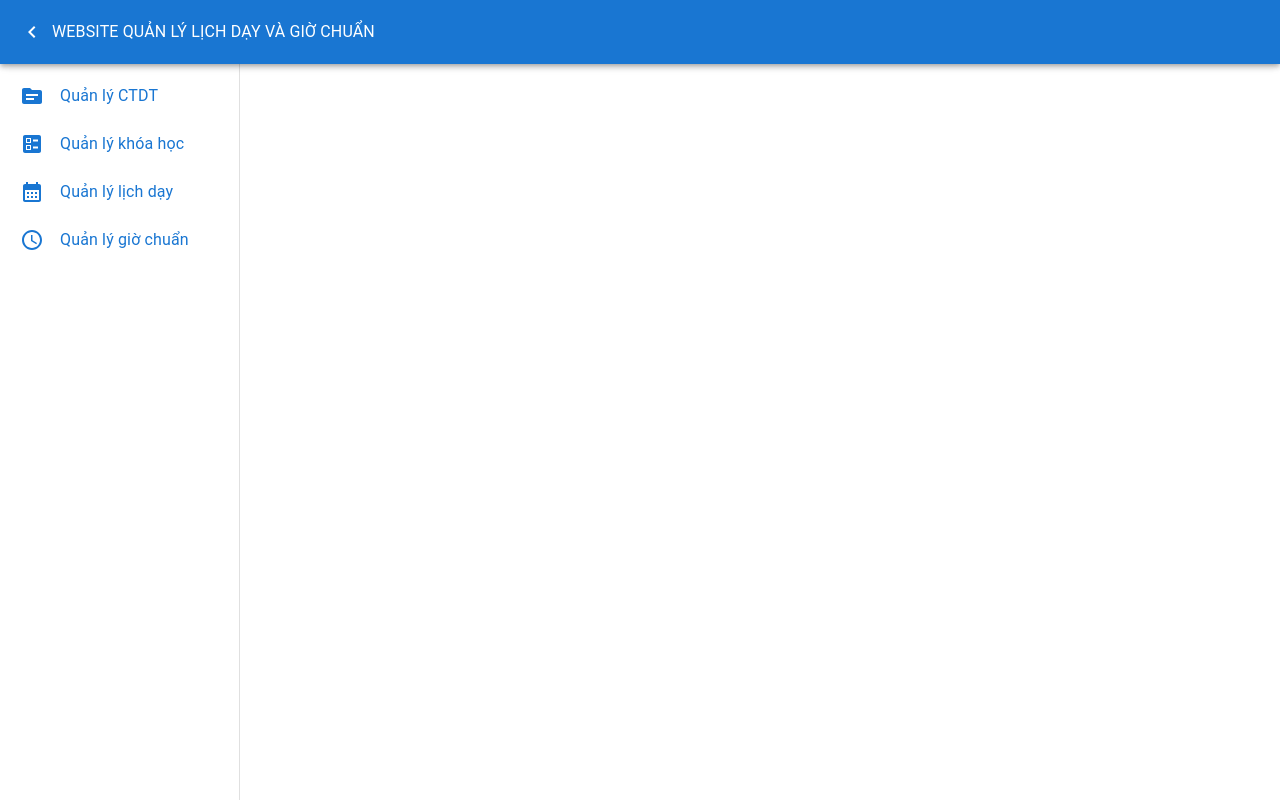
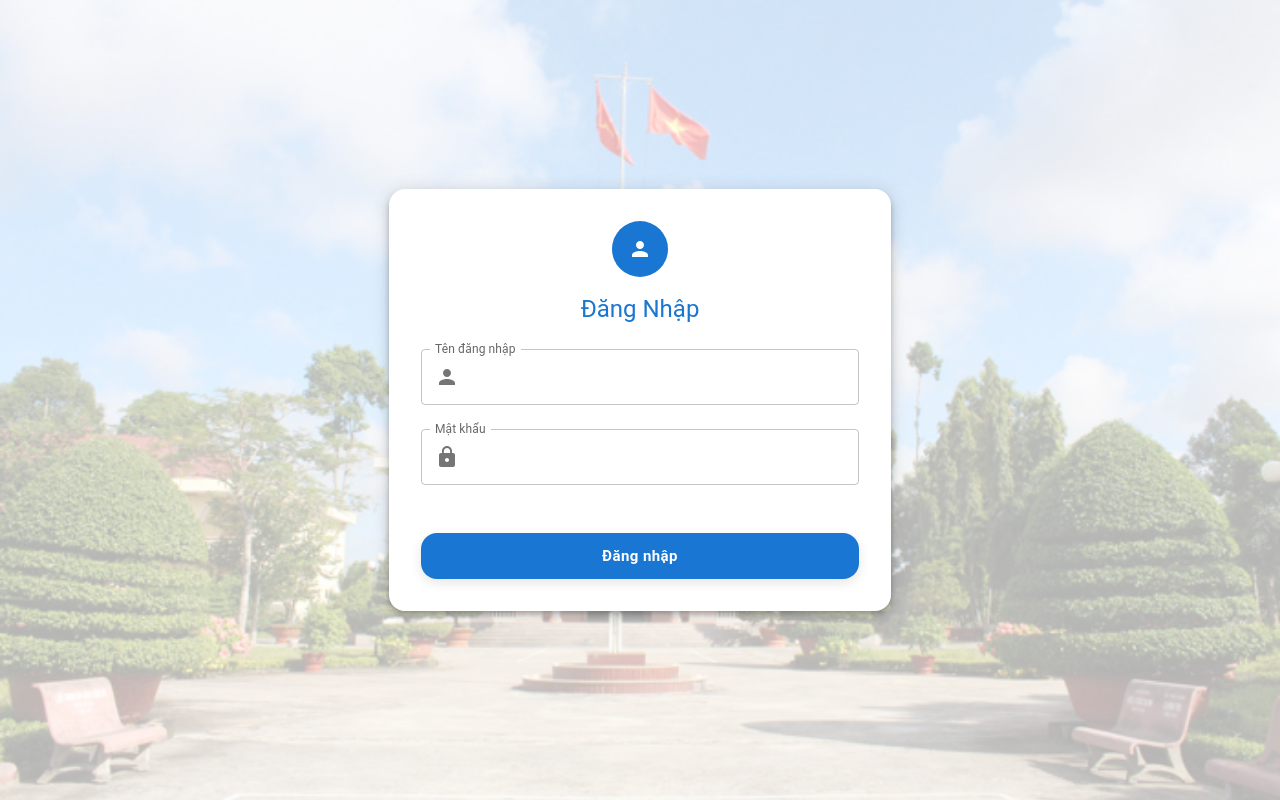
Before and after one commit to DaNh223/WebsiteQLLH, a React (Create React App) app: page /login in a window 1280 px wide. Built offline with nearby package versions, Linux system fonts and the light colour scheme.

Commit message:
ble commit

```diff
--- a/src/App.js
+++ b/src/App.js
@@ -1,17 +1,63 @@
+// import './App.css';
+// import { BrowserRouter as Router, Routes, Route } from "react-router-dom";
+// import Schedule from "./pages/Schedule";
+// import QuanLyGioGiang from "./pages/StandardHours";
+// import ProgramManagement from './pages/ProgramManagement';
+// import CourseManagement from './pages/CourseManagement';
+// import Login from './pages/Login';
+// import SidebarLayout from './components/Sidebar';
+
+// import { ToastContainer } from 'react-toastify';
+// import 'react-toastify/dist/ReactToastify.css';
+
+// function App() {
+//   return (
+//     <Router>
+//       <ToastContainer
+//         position="top-right"
+//         autoClose={3000}
+//         hideProgressBar={false}
+//         newestOnTop
+//         closeOnClick
+//         pauseOnFocusLoss
+//         draggable
+//         pauseOnHover
+//       />
+//       <Routes>
+//         {/* Login không có sidebar */}
+//         <Route path="/login" element={<Login />} />
+
+//         {/* Các route khác có sidebar */}
+//         <Route element={<SidebarLayout />}>
+//           <Route path="/" element={<ProgramManagement />} />
+//           <Route path="/schedule" element={<Schedule />} />
+//           <Route path="/time" element={<QuanLyGioGiang />} />
+//           <Route path="/course" element={<CourseManagement />} />
+//         </Route>
+//       </Routes>
+//     </Router>
+//   );
+// }
+
+// export default App;
+
+
 import './App.css';
 import { BrowserRouter as Router, Routes, Route } from "react-router-dom";
 import Schedule from "./pages/Schedule";
 import QuanLyGioGiang from "./pages/StandardHours";
 import ProgramManagement from './pages/ProgramManagement';
-import Sidebar from './components/Sidebar';
 import CourseManagement from './pages/CourseManagement';
+import Login from './pages/Login';
+import SidebarLayout from './components/Sidebar';
+import ProtectedRoute from './components/ProtectedRoute'; // Import ProtectedRoute
 
 import { ToastContainer } from 'react-toastify';
 import 'react-toastify/dist/ReactToastify.css';
+
 function App() {
   return (
     <Router>
-
       <ToastContainer
         position="top-right"
         autoClose={3000}
@@ -22,15 +68,18 @@ function App() {
         draggable
         pauseOnHover
       />
-      <Sidebar>
-        <Routes>
+      <Routes>
+        {/* Login không có sidebar */}
+        <Route path="/login" element={<Login />} />
+
+        {/* Các route khác có sidebar, sử dụng ProtectedRoute để bảo vệ */}
+        <Route element={<ProtectedRoute> <SidebarLayout /> </ProtectedRoute>}>
+          <Route path="/" element={<ProgramManagement />} />
           <Route path="/schedule" element={<Schedule />} />
           <Route path="/time" element={<QuanLyGioGiang />} />
-          <Route path="/" element={<ProgramManagement />} />
           <Route path="/course" element={<CourseManagement />} />
-        </Routes>
-      </Sidebar>
-
+        </Route>
+      </Routes>
     </Router>
   );
 }
--- /dev/null
+++ b/src/api/accountApi.js
@@ -0,0 +1,19 @@
+const API_BASE_URL = process.env.REACT_APP_API_BASE_URL;
+
+
+export const login = async (data) => {
+    const response = await fetch(`${API_BASE_URL}/Account/login`, {
+        method: 'POST',
+        headers: {
+            'Content-Type': 'application/json'
+        },
+        body: JSON.stringify(data)
+    });
+
+    if (!response.ok) {
+        const error = await response.json();
+        throw new Error(error.message || 'Lỗi đăng nhập');
+    }
+
+    return response.json();
+};
--- /dev/null
+++ b/src/components/ProtectedRoute.js
@@ -0,0 +1,15 @@
+import { Navigate } from 'react-router-dom';
+
+// Component bảo vệ route, chuyển hướng về trang login nếu người dùng chưa đăng nhập
+const ProtectedRoute = ({ children }) => {
+    // Kiểm tra xem người dùng đã đăng nhập chưa
+    const isAuthenticated = localStorage.getItem('user'); // Kiểm tra trong localStorage
+
+    if (!isAuthenticated) {
+        return <Navigate to="/login" replace />;
+    }
+
+    return children;
+};
+
+export default ProtectedRoute;
--- a/src/components/Sidebar.js
+++ b/src/components/Sidebar.js
@@ -1,9 +1,15 @@
 import { useState } from "react";
-import { Drawer, List, ListItem, ListItemButton, ListItemIcon, ListItemText, AppBar, Toolbar, IconButton, CssBaseline, Tooltip } from "@mui/material";
-import { Menu as MenuIcon, CalendarMonth as ScheduleIcon, ChevronLeft as ChevronLeftIcon, AccessTime as AccessTimeIcon, Topic, Ballot } from "@mui/icons-material";
-import { Link } from "react-router-dom";
+import {
+    Drawer, List, ListItem, ListItemButton, ListItemIcon, ListItemText,
+    AppBar, Toolbar, IconButton, CssBaseline, Tooltip, Button
+} from "@mui/material";
+import {
+    Menu as MenuIcon, CalendarMonth as ScheduleIcon, ChevronLeft as ChevronLeftIcon,
+    AccessTime as AccessTimeIcon, Topic, Ballot, ExitToApp
+} from "@mui/icons-material";
+import { Link, Outlet, useLocation, useNavigate } from "react-router-dom";
 import { styled } from "@mui/material/styles";
-import { useLocation } from "react-router-dom";
+
 const drawerWidth = 240;
 
 const Main = styled("main", { shouldForwardProp: (prop) => prop !== "open" })(({ theme, open }) => ({
@@ -12,7 +18,6 @@ const Main = styled("main", { shouldForwardProp: (prop) => prop !== "open" })(({
         easing: theme.transitions.easing.sharp,
         duration: theme.transitions.duration.leavingScreen,
     }),
-    // marginLeft: open ? `${drawerWidth}px` : "60px",
     marginLeft: open ? `${drawerWidth}px` : "-110px",
     padding: theme.spacing(3),
 }));
@@ -28,17 +33,16 @@ const DrawerStyled = styled(Drawer, { shouldForwardProp: (prop) => prop !== "ope
             duration: theme.transitions.duration.enteringScreen,
         }),
         overflowX: "hidden",
-        backgroundColor: "#fff", // **Đổi nền thành trắng**
-        color: "#1976D2", // **Chữ màu xanh**
+        backgroundColor: "#fff",
+        color: "#1976D2",
     },
 }));
 
-export default function Sidebar({ children }) {
+export default function SidebarLayout() {
     const [open, setOpen] = useState(true);
     const location = useLocation();
-    const toggleDrawer = () => {
-        setOpen(!open);
-    };
+    const navigate = useNavigate(); // Hook dùng để chuyển hướng
+    const toggleDrawer = () => setOpen(!open);
 
     const menuItems = [
         { text: "Quản lý CTDT", icon: <Topic />, path: "/" },
@@ -46,6 +50,14 @@ export default function Sidebar({ children }) {
         { text: "Quản lý lịch dạy", icon: <ScheduleIcon />, path: "/schedule" },
         { text: "Quản lý giờ chuẩn", icon: <AccessTimeIcon />, path: "/time" },
     ];
+
+
+    const handleLogout = () => {
+        // Xoá thông tin người dùng khỏi localStorage (hoặc sessionStorage)
+        localStorage.removeItem('user');
+        // Chuyển hướng về trang login
+        navigate("/login");
+    };
 
     return (
         <>
@@ -73,15 +85,13 @@ export default function Sidebar({ children }) {
                                         sx={{
                                             justifyContent: open ? "initial" : "center",
                                             px: 2.5,
-                                            // color: "#1976D2", // **Màu xanh chủ đạo**
-                                            // borderRadius: "10px",
                                             color: isActive ? "#fff" : "#1976D2",
                                             backgroundColor: isActive ? "#1976D2" : "transparent",
-                                            pointerEvents: isActive ? "none" : "auto", // 👈 không cho click
+                                            pointerEvents: isActive ? "none" : "auto",
                                             transition: "0.3s",
                                             "&:hover": {
-                                                backgroundColor: "#1976D2", // **Hover đổi nền thành xanh**
-                                                color: "#fff", // **Chữ trắng khi hover**
+                                                backgroundColor: "#1976D2",
+                                                color: "#fff",
                                             }
                                         }}
                                     >
@@ -102,11 +112,43 @@ export default function Sidebar({ children }) {
                         )
                     })}
                 </List>
+
+                {/* Nút Đăng xuất - Thay đổi icon khi thu nhỏ */}
+                <div style={{ position: 'absolute', bottom: 16, left: '50%', transform: 'translateX(-50%)' }}>
+                    {open ? (
+                        <Button
+                            variant="contained"
+                            color="error"
+                            onClick={handleLogout}
+                            sx={{
+                                width: '200px',
+                            }}
+                        >
+                            Đăng xuất
+                        </Button>
+                    ) : (
+                        <Tooltip title="Đăng xuất" placement="right">
+                            <IconButton
+                                color="error"
+                                onClick={handleLogout}
+                                sx={{
+                                    transition: "background-color 0.3s, color 0.3s",
+                                    "&:hover": {
+                                        backgroundColor: "red", // Chuyển nền đỏ khi hover
+                                        color: "white", // Chuyển màu icon thành trắng khi hover
+                                    }
+                                }}
+                            >
+                                <ExitToApp />
+                            </IconButton>
+                        </Tooltip>
+                    )}
+                </div>
             </DrawerStyled>
 
             <Main open={open}>
                 <Toolbar />
-                {children}
+                <Outlet />
             </Main>
         </>
     );
--- /dev/null
+++ b/src/pages/Login.js
@@ -0,0 +1,139 @@
+import React, { useState } from 'react';
+import {
+    Box,
+    TextField,
+    Button,
+    Typography,
+    Alert,
+    Paper,
+    Container,
+    Grid,
+    InputAdornment,
+    Avatar
+} from '@mui/material';
+
+import { useNavigate } from "react-router-dom";
+import { login } from '../api/accountApi';
+import { Lock, Person } from '@mui/icons-material';
+import backgroundImg from '../img/img1.jpg';  // Import hình ảnh từ thư mục src
+const Login = () => {
+    const [tenDangNhap, setTenDangNhap] = useState('');
+    const [matKhau, setMatKhau] = useState('');
+    const [error, setError] = useState('');
+    const [success, setSuccess] = useState('');
+    const navigate = useNavigate();
+    const handleLogin = async () => {
+        setError('');
+        setSuccess('');
+        try {
+            const result = await login({ tenDangNhap, matKhau });
+            setSuccess(result.message);
+            localStorage.setItem('user', JSON.stringify(result));
+            setTimeout(() => navigate("/"), 1000);
+        } catch (err) {
+            setError(err.message || "Đăng nhập thất bại");
+        }
+    };
+
+    return (
+        <Box
+            minHeight="100vh"
+            display="flex"
+            justifyContent="center"
+            alignItems="center"
+            sx={{
+                backgroundImage: `url(${backgroundImg})`, // Đường dẫn hình nền
+                backgroundSize: 'cover',
+                backgroundPosition: 'center',
+                position: 'relative',
+            }}
+        >
+            {/* Overlay (Lớp mờ trắng) */}
+            <Box
+                sx={{
+                    position: 'absolute',
+                    top: 0,
+                    left: 0,
+                    width: '100%',
+                    height: '100%',
+                    backgroundColor: 'rgba(255, 255, 255, 0.7)', // Màu trắng mờ
+                    zIndex: 1,
+                }}
+            />
+
+            <Container sx={{ position: 'relative', zIndex: 2, width: '550px' }}>
+                {/* Login Form */}
+                <Paper elevation={6} sx={{ padding: 4, borderRadius: 4 }}>
+                    <Grid container justifyContent="center">
+                        <Avatar sx={{ bgcolor: 'primary.main', width: 56, height: 56 }}>
+                            <Person />
+                        </Avatar>
+                    </Grid>
+                    <Typography variant="h5" align="center" sx={{ mt: 2 }} color="primary">
+                        Đăng Nhập
+                    </Typography>
+
+                    {/* Login Form Fields */}
+                    <Box mt={3} display="flex" flexDirection="column" gap={3}>
+                        <TextField
+                            label="Tên đăng nhập"
+                            value={tenDangNhap}
+                            onChange={(e) => setTenDangNhap(e.target.value)}
+                            fullWidth
+                            variant="outlined"
+                            InputProps={{
+                                startAdornment: (
+                                    <InputAdornment position="start">
+                                        <Person color="action" />
+                                    </InputAdornment>
+                                ),
+                            }}
+                        />
+
+                        <TextField
+                            label="Mật khẩu"
+                            type="password"
+                            value={matKhau}
+                            onChange={(e) => setMatKhau(e.target.value)}
+                            fullWidth
+                            variant="outlined"
+                            InputProps={{
+                                startAdornment: (
+                                    <InputAdornment position="start">
+                                        <Lock color="action" />
+                                    </InputAdornment>
+                                ),
+                            }}
+                        />
+
+                        {error && <Alert severity="error" sx={{ mt: 2 }}>{error}</Alert>}
+                        {success && <Alert severity="success" sx={{ mt: 2 }}>{success}</Alert>}
+
+                        <Button
+                            variant="contained"
+                            color="primary"
+                            onClick={handleLogin}
+                            fullWidth
+                            size="large"
+                            sx={{
+                                mt: 3,
+                                textTransform: 'none',
+                                fontWeight: 600,
+                                borderRadius: 4,
+                                padding: '10px 0',
+                                boxShadow: '0 4px 12px rgba(0, 0, 0, 0.1)',
+                                '&:hover': {
+                                    backgroundColor: '#1c76d1'
+                                }
+                            }}
+                        >
+                            Đăng nhập
+                        </Button>
+                    </Box>
+                </Paper>
+            </Container>
+        </Box>
+    );
+};
+
+export default Login;
```
Also changed, not shown: src/img/img1.jpg (added), 1 other file (tests, documents, lock files or other folders).
